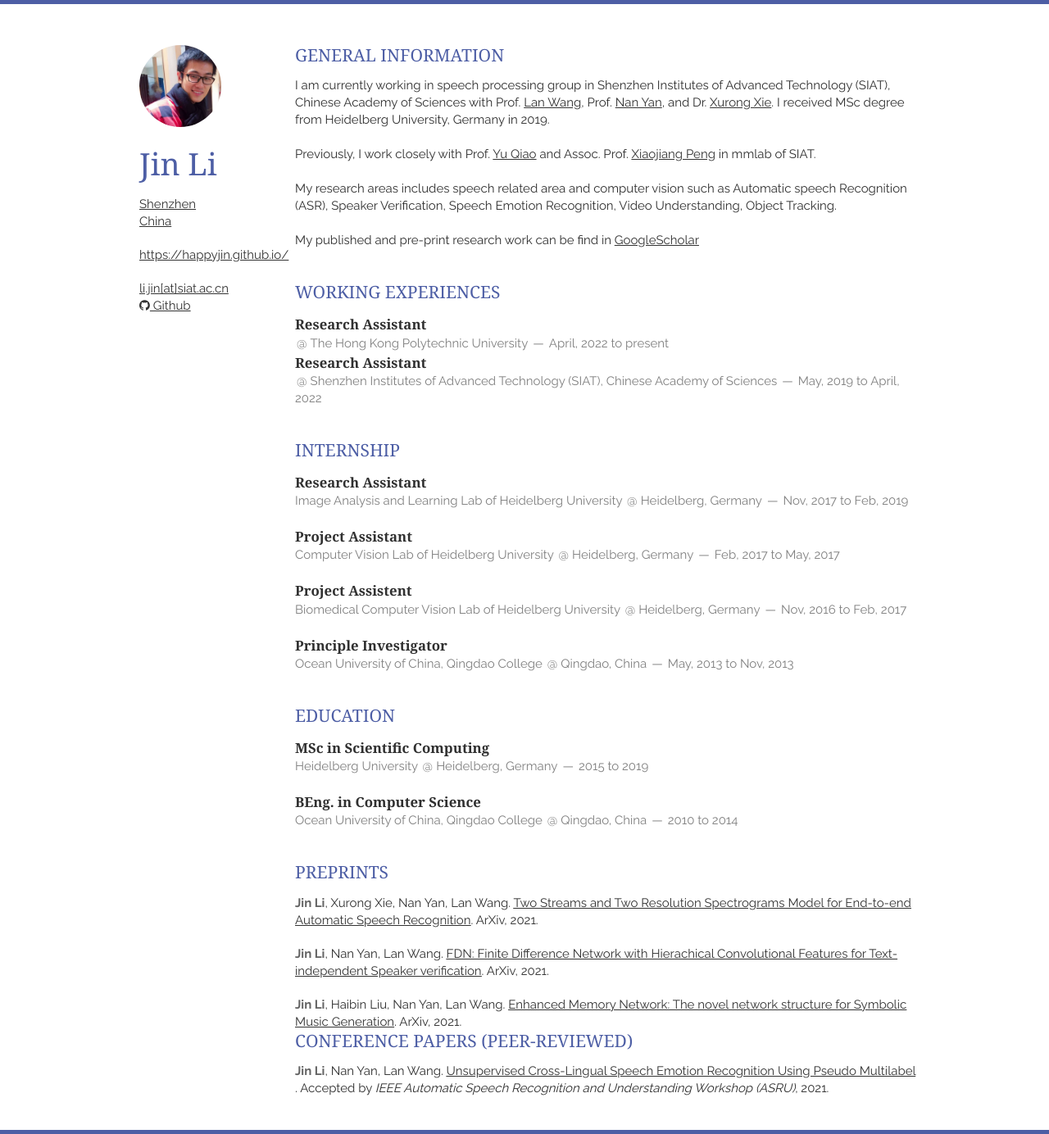
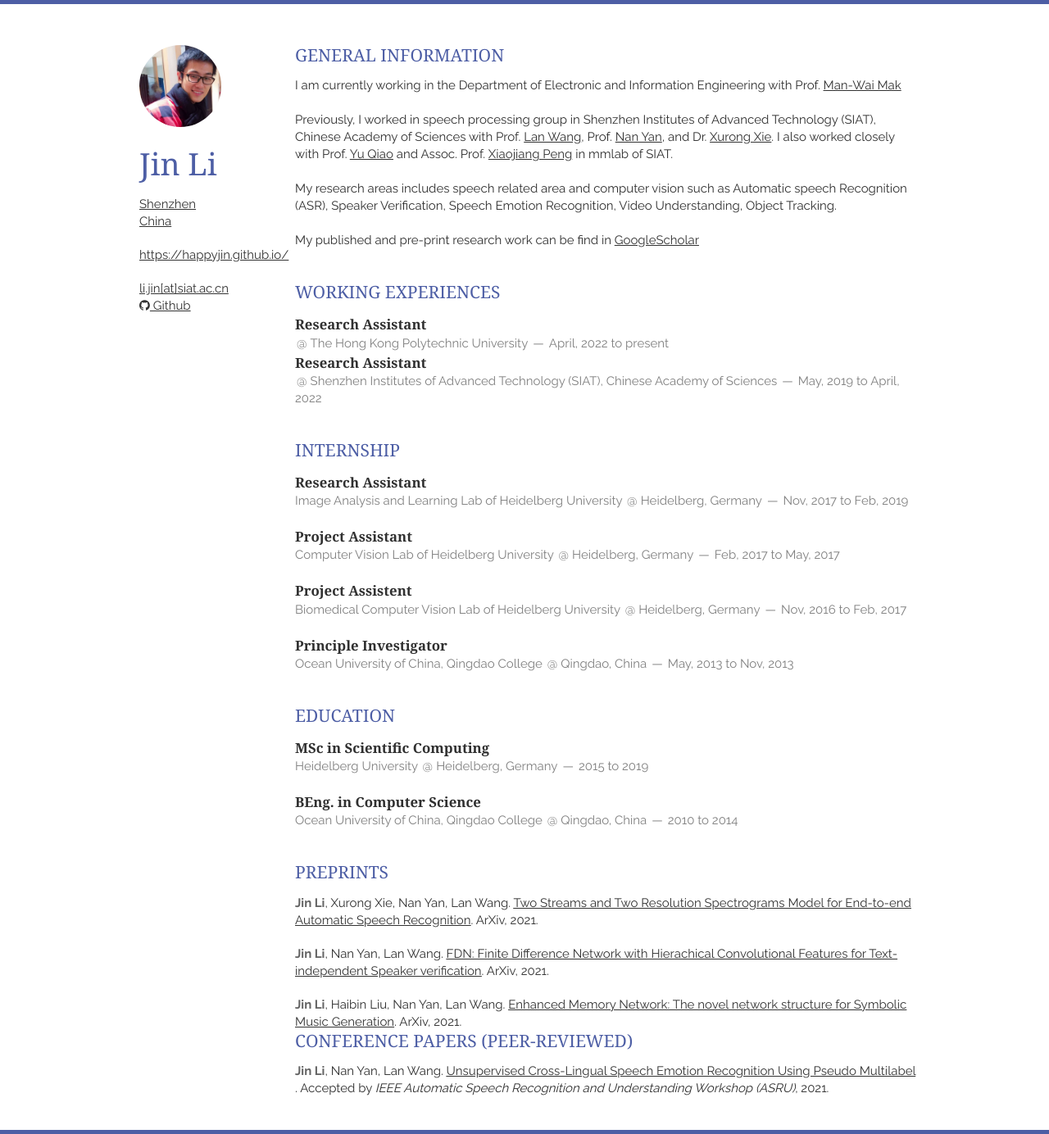
Before and after one commit to happyjin/happyjin.github.io, a Jekyll site: the page built from index.html, in a window 1280 px wide. Shown: the whole page at 82% size. Built offline with Jekyll 4.4.1, drawn with Linux system fonts in a browser that asks for light colours; nearby versions of some CDN libraries; Markdown is read by kramdown in place of the engine named in the settings; the list of posts is cut into pages by our own code.

Commit message:
Update research.html

```diff
--- a/_includes/research.html
+++ b/_includes/research.html
@@ -2,9 +2,10 @@
     <h1>General Information</h1>
     <article>
     <p>
-I am currently working in speech processing group in Shenzhen Institutes of Advanced Technology (SIAT), Chinese Academy of Sciences with Prof. <a href="https://www.researchgate.net/profile/Lan-Wang-58">Lan Wang</a>, Prof. <a href="http://english.siat.cas.cn/SI2017/IAIT2017/RC1/CSI/Researchers1/201707/t20170719_179998.html">Nan Yan</a>, and Dr. <a href="https://scholar.google.com/citations?user=bGD7wa0AAAAJ&hl=en">Xurong Xie</a>. I received MSc degree from Heidelberg University, Germany in 2019.
+I am currently working in the Department of Electronic and Information Engineering with Prof. <a href="http://www.eie.polyu.edu.hk/~mwmak/mypage.htm">Man-Wai Mak</a>
 <br> <br>
-	    Previously, I work closely with Prof. <a href="https://scholar.google.com/citations?user=gFtI-8QAAAAJ&hl=zh-CN">Yu Qiao</a> and Assoc. Prof. <a href="https://scholar.google.com/citations?hl=zh-CN&user=7oRD67kAAAAJ&view_op=list_works&sortby=pubdate">Xiaojiang Peng</a> in mmlab of SIAT.
+	    Previously, I worked in speech processing group in Shenzhen Institutes of Advanced Technology (SIAT), Chinese Academy of Sciences with Prof. <a href="https://www.researchgate.net/profile/Lan-Wang-58">Lan Wang</a>, Prof. <a href="http://english.siat.cas.cn/SI2017/IAIT2017/RC1/CSI/Researchers1/201707/t20170719_179998.html">Nan Yan</a>, and Dr. <a href="https://scholar.google.com/citations?user=bGD7wa0AAAAJ&hl=en">Xurong Xie</a>.
+           I also worked closely with Prof. <a href="https://scholar.google.com/citations?user=gFtI-8QAAAAJ&hl=zh-CN">Yu Qiao</a> and Assoc. Prof. <a href="https://scholar.google.com/citations?hl=zh-CN&user=7oRD67kAAAAJ&view_op=list_works&sortby=pubdate">Xiaojiang Peng</a> in mmlab of SIAT.
 <br> <br>
 My research areas includes speech related area and computer vision such as Automatic speech Recognition (ASR), Speaker Verification, Speech Emotion Recognition, Video Understanding, Object Tracking.
 <br> <br>
```
